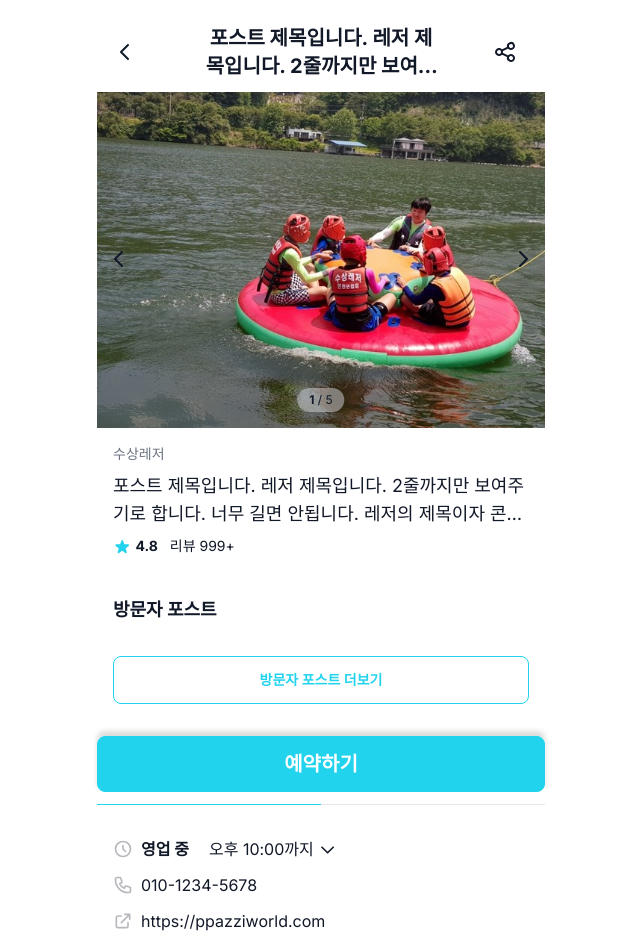
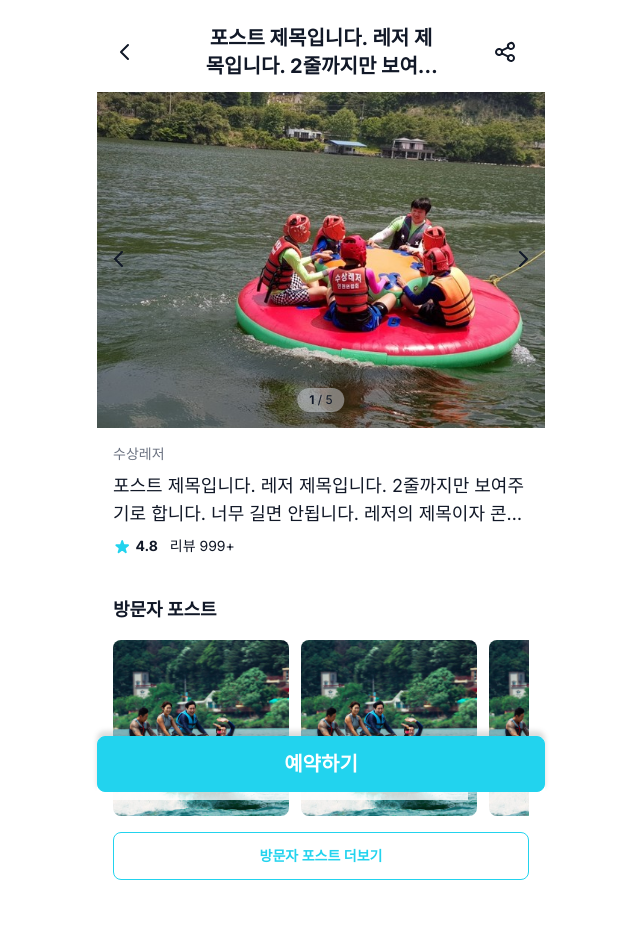
Before and after one commit to Pleisure/frontend, a Next.js app: page /leisure-detail in a window 1280 px wide. Shown: the top 946 px of the page, without its empty margins (319-959 px from the left). Built offline with nearby package versions, Linux system fonts and the light colour scheme.

Commit message:
PLS-98 Refactor:[FE] Implement see more/hide review function

```diff
--- a/app/components-hj/leisure-detail/atoms/Button.tsx
+++ b/app/components-hj/leisure-detail/atoms/Button.tsx
@@ -7,7 +7,7 @@ interface Props extends ButtonHTMLAttributes<HTMLButtonElement> {
   divStyle: string;
   buttonStyle: string;
   content: string;
-  linkHref?: string;
+  linkHref?: string | undefined;
 }
 // ButtonHTMLAttributes<HTMLButtonElement>를 extends하면
 // 기본적인 button의 attribute와 event등을 사용할 수 있음
@@ -16,12 +16,12 @@ export default function Button({
   divStyle,
   buttonStyle,
   content,
-  linkHref,
+  linkHref = '/',
   ...props
 }: Props) {
   return (
     <div className={divStyle}>
-      <Link href={linkHref ? linkHref : '/'}>
+      <Link href={linkHref}>
         <button className={buttonStyle} {...props}>
           {content}
         </button>
--- a/app/components-hj/leisure-detail/organisms/Header.tsx
+++ b/app/components-hj/leisure-detail/organisms/Header.tsx
@@ -4,10 +4,10 @@ import React from 'react';
 import Icon from '../atoms/Icon';
 
 type HeaderProps = {
-  title: string;
+  storeName: string | undefined;
 };
 
-export default function Header({ title }: HeaderProps) {
+export default function Header({ storeName }: HeaderProps) {
   return (
     <header className="flex items-center justify-between px-4 mt-6 mb-3 previous">
       <div className="flex items-center cursor-pointer w-9 h-9">
@@ -23,7 +23,7 @@ export default function Header({ title }: HeaderProps) {
         />
       </div>
       <p className="max-w-[240px] overflow-hidden text-xl font-bold text-center break-all title-txt text-ellipsis">
-        {title}
+        {storeName}
       </p>
       <div className="flex items-center cursor-pointer share w-9 h-9">
         <Icon
--- a/app/components-hj/leisure-detail/organisms/StoreInfo.tsx
+++ b/app/components-hj/leisure-detail/organisms/StoreInfo.tsx
@@ -4,9 +4,62 @@ import { useState } from 'react';
 import CEOInfo from './CEOInfo';
 import Icon from '../atoms/Icon';
 import Map from '../molecules/Map';
+import { IStores } from '@/app/types-hj/IStores';
 
-export default function StoreInfo() {
+interface Props extends IStores {
+  closingHours: string | undefined;
+}
+
+export default function StoreInfo({
+  storeStatus = 'CLOSING',
+  storeBusinessHours,
+  closingHours = '시간 정보 없음',
+}: Props) {
   const [show, setShow] = useState(false);
+
+  function dayName(dayOfWeek: string) {
+    let day = '';
+    switch (dayOfWeek) {
+      case 'MON':
+        day = '월';
+        break;
+      case 'TUE':
+        day = '화';
+        break;
+      case 'WED':
+        day = '수';
+        break;
+      case 'THU':
+        day = '목';
+        break;
+      case 'FRI':
+        day = '금';
+        break;
+      case 'SAT':
+        day = '토';
+        break;
+      case 'SUN':
+        day = '일';
+        break;
+    }
+    return day;
+  }
+
+  function currentStatue(storeStatus: string) {
+    let status = '';
+    switch (storeStatus) {
+      case 'OPENNING':
+        status = '영업 중';
+        break;
+      case 'CLOSING':
+        status = '휴업 중';
+        break;
+      case 'SHUT_DOWN':
+        status = '폐업 상태';
+        break;
+    }
+    return status;
+  }
 
   return (
     <section className="px-4 store-info">
@@ -23,10 +76,10 @@ export default function StoreInfo() {
               strokeLinejoin="round"
               pathD="M12 8v4l3 3m6-3a9 9 0 11-18 0 9 9 0 0118 0z"
             />
-            <span>영업 중</span>
+            <span>{currentStatue(storeStatus)}</span>
           </p>
           <div className="flex items-center bussiness-hours">
-            <p>오후 10:00까지</p>
+            <p>{closingHours}까지</p>
             <Icon
               className="flex items-center w-[1.2rem] h-[1.2rem] ml-1 cursor-pointer"
               fill="none"
@@ -42,18 +95,25 @@ export default function StoreInfo() {
         </div>
         {show && (
           <ul className="hours-list ml-[1.69rem] mb-5 text-sm">
-            {BUSINESS_HOURS_LIST.map(({ day, openHours, closeHours }) => {
+            {storeBusinessHours?.map(
+              ({
+                dayOfWeek = '정보 없음',
+                openingHours,
+                closingHours,
+                businessHourStatus,
+              }) => {
                 return (
-                <li key={day} className="mb-[0.4rem]">
-                  <span className="mr-[3.2rem]">{day}</span>
+                  <li key={dayOfWeek} className="mb-[0.4rem]">
+                    <span className="mr-[3.2rem]">{dayName(dayOfWeek)}</span>
                     <span>
-                    {openHours === ''
+                      {businessHourStatus === 'CLOSED'
                         ? '휴무일'
-                      : `${openHours} - ${closeHours}`}
+                        : `${openingHours} - ${closingHours}`}
                     </span>
                   </li>
                 );
-            })}
+              }
+            )}
           </ul>
         )}
         {STORE_INFO.map(({ infoId, iconTag, content }) => {
@@ -109,13 +169,3 @@ const STORE_INFO = [
     content: '경기 가평군 가평읍 북한강변로 274-22',
   },
 ];
-
-const BUSINESS_HOURS_LIST = [
-  { day: '월', openHours: '', closeHours: '' },
-  { day: '화', openHours: '11:00 am', closeHours: '09:00 pm' },
-  { day: '수', openHours: '11:00 am', closeHours: '09:00 pm' },
-  { day: '목', openHours: '11:00 am', closeHours: '09:00 pm' },
-  { day: '금', openHours: '11:00 am', closeHours: '09:00 pm' },
-  { day: '토', openHours: '11:00 am', closeHours: '09:00 pm' },
-  { day: '일', openHours: '', closeHours: '' },
-];
--- a/app/components-hj/leisure-detail/organisms/VisitorPost.tsx
+++ b/app/components-hj/leisure-detail/organisms/VisitorPost.tsx
@@ -10,10 +10,9 @@ export default function VisitorPost() {
 
       {/* visitor photo slide */}
       <Slide
-        imgUrl="/images/leisure-detail/test-visitor-img.jpeg"
         width="visitorWidth"
         gap="visitorGap"
-        data={[1, 2, 3, 4]}
+        data={VISITOR_POST_DATA.postPhotoUrl}
       />
 
       <Button
@@ -24,3 +23,13 @@ export default function VisitorPost() {
     </section>
   );
 }
+
+const VISITOR_POST_DATA = {
+  postId: '1',
+  postPhotoUrl: [
+    { id: 1, imgUrl: '/images/leisure-detail/test-visitor-img.jpeg' },
+    { id: 2, imgUrl: '/images/leisure-detail/test-visitor-img.jpeg' },
+    { id: 3, imgUrl: '/images/leisure-detail/test-visitor-img.jpeg' },
+    { id: 4, imgUrl: '/images/leisure-detail/test-visitor-img.jpeg' },
+  ],
+};
--- a/app/leisure-detail/page.tsx
+++ b/app/leisure-detail/page.tsx
@@ -10,11 +10,11 @@ import { IReviewSummerize, IStores } from '../types-hj/IStores';
 export default function LeisureDetail() {
   return (
     <div className="container relative max-w-md min-w-[360px] m-auto text-grayTxt mb-24">
-      <Header title={STORE_POST_DATA.storeTitleContent} />
+      <Header storeName={STORE_POST_DATA.storeName} />
       <StorePost
-        categoryName={STORE_POST_DATA.storeCategories.categoryName}
-        storeTitleContent={STORE_POST_DATA.storeTitleContent}
-        storeReviewsCount={STORE_POST_DATA.storeReviewCount}
+        categoryName={STORE_POST_DATA.storeCategories!.categoryName}
+        storeName={STORE_POST_DATA.storeName}
+        storeReviewCount={STORE_POST_DATA.storeReviewCount}
         totalRatingAverage={REVIEW_SUMMERIZE_DATA.totalRatingAverage}
       />
       <VisitorPost />
@@ -23,7 +23,11 @@ export default function LeisureDetail() {
       <Nav />
 
       {/* 레저 스토어 정보 */}
-      <StoreInfo />
+      <StoreInfo
+        storeStatus={STORE_POST_DATA.storeStatus}
+        storeBusinessHours={STORE_POST_DATA.storeBusinessHours}
+        closingHours={STORE_POST_DATA.storeBusinessHours![0].closingHours}
+      />
 
       {/* 리뷰 */}
       <Review />
@@ -50,21 +54,104 @@ const STORE_POST_DATA: IStores = {
     { id: 4, imgUrl: '/images/leisure-detail/test-slide-img1.jpeg' },
     { id: 5, imgUrl: '/images/leisure-detail/test-slide-img2.jpeg' },
   ],
-  storeName: '가평빠지월드',
+  storeName:
+    '포스트 제목입니다. 레저 제목입니다. 2줄까지만 보여주기로 합니다. 너무 길면 안됩니다. 레저의 제목이자 콘텐츠내용입니다. 가평빠지 좋아요. 더운 여름 핫해핫해',
   storeStatus: 'OPENNING',
   storeCategories: {
     categoryLevel: 2,
     categoryName: '수상레저',
   },
   storeAverageRating: 4.8,
-  storeReviewCount: 1024, // * ✅ 내가 임의로 추가. 나중에 추가되야함.
-  storeTitleContent:
-    '포스트 제목입니다. 레저 제목입니다. 2줄까지만 보여주기로 합니다. 너무 길면 안됩니다. 레저의 제목이자 콘텐츠내용입니다. 가평빠지 좋아요. 더운 여름 핫해핫해', // * ✅ 내가 임의로 추가. 나중에 추가되야함.
+  storeReviewCount: 1024, // * ✅ 내가 임의로 추가. 나중에 추가돼야함.
   storeBusinessHours: [
     // 오늘을 기준으로 일주일의 영업시간을 나타냅니다. 예를 들어, 오늘이 토요일이면 토, 일, 월, 화, 수, 목, 금 순으로 영업시간을 나열합니다.
     {
+      dayOfWeek: 'MON',
+      businessHourStatus: 'CLOSED',
+      // OPENED: 영업 하는 날 / CLOSED: 영업 쉬는 날
+      // CLOSED 일때는 openingHours, closingHours, breakTimeStart, breakTimeEnd는 모두 null로.
+      openingHours: '11:00', // (“HH:MM” 24시간 기준)
+      closingHours: '21:00', // (“HH:MM” 24시간 기준)
+      breakTimes: [
+        {
+          breakTimeStart: '11:00', // (“HH:MM” 24시간 기준)
+          breakTimeEnd: '14:00', // (“HH:MM” 24시간 기준)
+        },
+      ],
+    },
+    {
+      dayOfWeek: 'TUE',
+      businessHourStatus: 'OPENED',
+      // OPENED: 영업 하는 날 / CLOSED: 영업 쉬는 날
+      // CLOSED 일때는 openingHours, closingHours, breakTimeStart, breakTimeEnd는 모두 null로.
+      openingHours: '11:00', // (“HH:MM” 24시간 기준)
+      closingHours: '21:00', // (“HH:MM” 24시간 기준)
+      breakTimes: [
+        {
+          breakTimeStart: '11:00', // (“HH:MM” 24시간 기준)
+          breakTimeEnd: '14:00', // (“HH:MM” 24시간 기준)
+        },
+      ],
+    },
+    {
       dayOfWeek: 'WED',
       businessHourStatus: 'OPENED',
+      // OPENED: 영업 하는 날 / CLOSED: 영업 쉬는 날
+      // CLOSED 일때는 openingHours, closingHours, breakTimeStart, breakTimeEnd는 모두 null로.
+      openingHours: '11:00', // (“HH:MM” 24시간 기준)
+      closingHours: '21:00', // (“HH:MM” 24시간 기준)
+      breakTimes: [
+        {
+          breakTimeStart: '11:00', // (“HH:MM” 24시간 기준)
+          breakTimeEnd: '14:00', // (“HH:MM” 24시간 기준)
+        },
+      ],
+    },
+    {
+      dayOfWeek: 'THU',
+      businessHourStatus: 'OPENED',
+      // OPENED: 영업 하는 날 / CLOSED: 영업 쉬는 날
+      // CLOSED 일때는 openingHours, closingHours, breakTimeStart, breakTimeEnd는 모두 null로.
+      openingHours: '11:00', // (“HH:MM” 24시간 기준)
+      closingHours: '21:00', // (“HH:MM” 24시간 기준)
+      breakTimes: [
+        {
+          breakTimeStart: '11:00', // (“HH:MM” 24시간 기준)
+          breakTimeEnd: '14:00', // (“HH:MM” 24시간 기준)
+        },
+      ],
+    },
+    {
+      dayOfWeek: 'FRI',
+      businessHourStatus: 'OPENED',
+      // OPENED: 영업 하는 날 / CLOSED: 영업 쉬는 날
+      // CLOSED 일때는 openingHours, closingHours, breakTimeStart, breakTimeEnd는 모두 null로.
+      openingHours: '11:00', // (“HH:MM” 24시간 기준)
+      closingHours: '21:00', // (“HH:MM” 24시간 기준)
+      breakTimes: [
+        {
+          breakTimeStart: '11:00', // (“HH:MM” 24시간 기준)
+          breakTimeEnd: '14:00', // (“HH:MM” 24시간 기준)
+        },
+      ],
+    },
+    {
+      dayOfWeek: 'SAT',
+      businessHourStatus: 'OPENED',
+      // OPENED: 영업 하는 날 / CLOSED: 영업 쉬는 날
+      // CLOSED 일때는 openingHours, closingHours, breakTimeStart, breakTimeEnd는 모두 null로.
+      openingHours: '11:00', // (“HH:MM” 24시간 기준)
+      closingHours: '21:00', // (“HH:MM” 24시간 기준)
+      breakTimes: [
+        {
+          breakTimeStart: '11:00', // (“HH:MM” 24시간 기준)
+          breakTimeEnd: '14:00', // (“HH:MM” 24시간 기준)
+        },
+      ],
+    },
+    {
+      dayOfWeek: 'SUN',
+      businessHourStatus: 'CLOSED',
       // OPENED: 영업 하는 날 / CLOSED: 영업 쉬는 날
       // CLOSED 일때는 openingHours, closingHours, breakTimeStart, breakTimeEnd는 모두 null로.
       openingHours: '11:00', // (“HH:MM” 24시간 기준)
--- a/app/types-hj/IStores.ts
+++ b/app/types-hj/IStores.ts
@@ -1,38 +1,35 @@
 export interface IStores {
-  storeId: string;
-  storeImageUrls: { id: number; imgUrl: string }[]; // * ✅ 내가 임의로 객체타입 만듬
-  storeName: string;
-  storeStatus: 'OPENNING' | 'CLOSING' | 'SHUT_DOWN';
-  storeCategories: {
+  storeId?: string;
+  storeImageUrls?: { id: number; imgUrl: string }[]; // * ✅ 내가 임의로 객체타입 만듬
+  storeName?: string; // storeName이 storeContent
+  storeStatus?: 'OPENNING' | 'CLOSING' | 'SHUT_DOWN';
+  storeCategories?: {
     categoryLevel: number;
     categoryName: string;
   };
-  storeAverageRating: number;
-  storeReviewCount: number;
-  storeTitleContent: string; // * ✅ 내가 임의로 객체타입 만듬
-  storeBusinessHours: [
-    {
+  storeAverageRating?: number;
+  storeReviewCount?: number;
+  storeBusinessHours?: {
     // 오늘을 기준으로 일주일의 영업시간을 나타냅니다. 예를 들어, 오늘이 토요일이면 토, 일, 월, 화, 수, 목, 금 순으로 영업시간을 나열합니다.
 
-      dayOfWeek: 'MON' | 'TUE' | 'WED' | 'THU' | 'FRI' | 'SAT' | 'SUN';
-      businessHourStatus: 'OPENED' | 'CLOSED';
+    dayOfWeek?: 'MON' | 'TUE' | 'WED' | 'THU' | 'FRI' | 'SAT' | 'SUN';
+    businessHourStatus?: 'OPENED' | 'CLOSED';
     // OPENED: 영업 하는 날 / CLOSED: 영업 쉬는 날
     // CLOSED 일때는 openingHours, closingHours, breakTimeStart, breakTimeEnd는 모두 null로.
-      openingHours: string; // (“HH:MM” 24시간 기준)
-      closingHours: string; // (“HH:MM” 24시간 기준)
-      breakTimes: [
+    openingHours?: string; // (“HH:MM” 24시간 기준)
+    closingHours?: string; // (“HH:MM” 24시간 기준)
+    breakTimes?: [
       {
         breakTimeStart: string; // (“HH:MM” 24시간 기준)
         breakTimeEnd: string; // (“HH:MM” 24시간 기준)
       }
     ];
-    }
-  ];
-  storeAddress: string;
-  storeLatitude: number;
-  storeLongitude: number;
-  storePhone: string;
-  storeReservationUrl: string;
+  }[];
+  storeAddress?: string;
+  storeLatitude?: number;
+  storeLongitude?: number;
+  storePhone?: string;
+  storeReservationUrl?: string;
 }
 
 export interface IReviewSummerize {
@@ -58,7 +55,7 @@ export interface IReviewList {
 
 export interface IVisitorPost {
   postId: string;
-  postPhotoUrl: string[];
+  postPhotoUrl: { id: number; imgUrl: string }[]; // * ✅ 내가 임의로 객체타입 만듬
 }
 
 export interface ICEOInfo {
```
Also changed, not shown: app/components-hj/leisure-detail/organisms/ReviewArticle.tsx (+7 -12 lines), app/components-hj/leisure-detail/organisms/StorePost.tsx (+8 -8 lines). Lines whose indentation alone changed are shown as unchanged.
